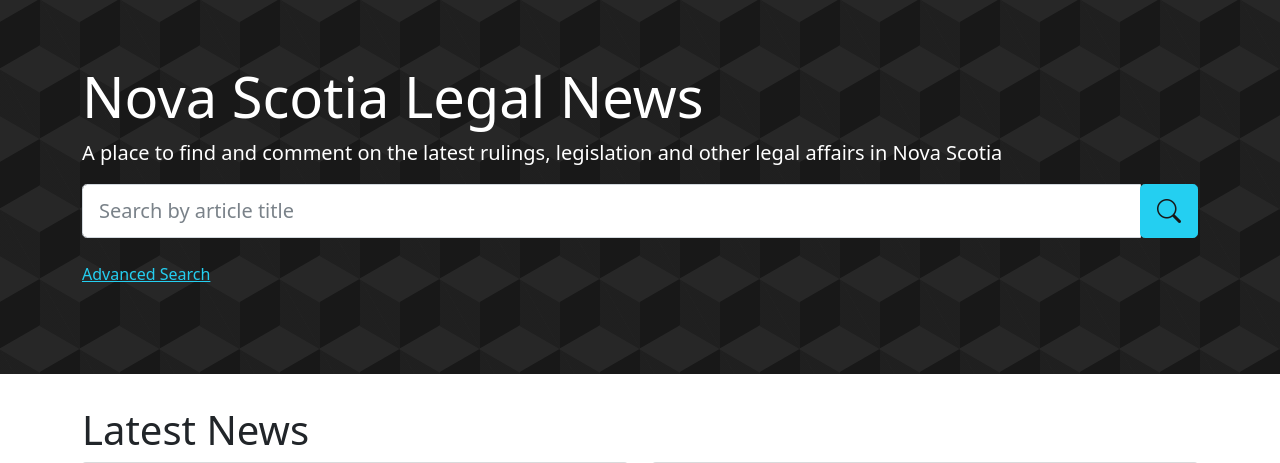
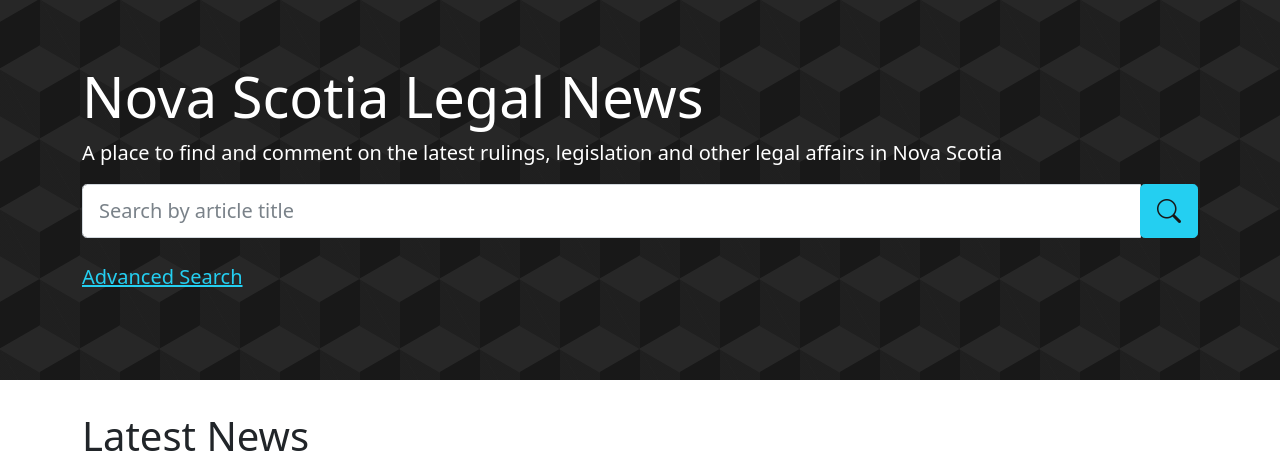
Before and after one commit to LiamOsler/NewsWebsite, a PHP site: page / in a window 1280 px wide. Shown: the part 65-528 px from the top of the page. Run offline with PHP 8.4, Linux system fonts and the light colour scheme; data comes from the database, SQL or seed files in the repository; some libraries are stand-ins or nearby versions.

Commit message:
Form labels and adjustments for contrast

```diff
--- a/website/inc/components/advsearch.php
+++ b/website/inc/components/advsearch.php
@@ -28,15 +28,15 @@
         <br>
         <div class="form-check">
             <input class="form-check-input" type="radio" name="search-by" id="articleHeadline" value="articleHeadline" checked>
-            <label class="form-check-label" for="title">Search by Article Title</label>
+            <label class="form-check-label" for="articleHeadline">Search by Article Title</label>
         </div>
         <div class="form-check">
             <input class="form-check-input" type="radio" name="search-by" id="authorName" value="authorName">
-            <label class="form-check-label" for="author">Search by Author Name</label>
+            <label class="form-check-label" for="authorName">Search by Author Name</label>
         </div>
         <div class="form-check">
             <input class="form-check-input" type="radio" name="search-by" id="articleText" value="articleText">
-            <label class="form-check-label" for="content">Search by Article Content</label>
+            <label class="form-check-label" for="articleText">Search by Article Content</label>
         </div>
         <br>
     </form>
--- a/website/inc/components/loginform.php
+++ b/website/inc/components/loginform.php
@@ -1,8 +1,10 @@
 <form action = "loginpage.php" method = "POST">
     <div class="form-group">
+        <label for="usernameInput" hidden>Username</label>
         <input type="username" class="form-control" id="usernameInput" aria-describedby="usernameHelp" placeholder="Username" name = "username" >
     </div>
     <div class="form-group">
+        <label for="exampleInputPassword1" hidden>Password</label>
         <input type="password" class="form-control" id="exampleInputPassword1" placeholder="Password" name = "password">
     </div>
     <button class="btn btn-success btn-lg login-button"  type="submit" >Login <i class="bi-person-check-fill" style="font-size: 1rem;"></i></button>
--- a/website/inc/components/searcharea.php
+++ b/website/inc/components/searcharea.php
@@ -7,13 +7,13 @@
     <form method="GET" action="searchresults.php" id="search-form">
         <div class="input-group input-group-lg">
             <input type="text" class="form-control" placeholder="Search by article title" name="search-text">
-            <label for="search-text" hidden>Search:</label>
+            <label for="search-text" hidden>Search</label>
             <div class="input-group-btn">
               <button class="btn btn-info btn-lg" type="submit"><i class="bi-search" style="font-size: 1.5rem;"></i>
             </div>
         </div>
         <br>
-        <a href=searchresults.php>Advanced Search</a>
+        <a class="lead" href=searchresults.php>Advanced Search</a>
     </form>
     <br>
 
```
